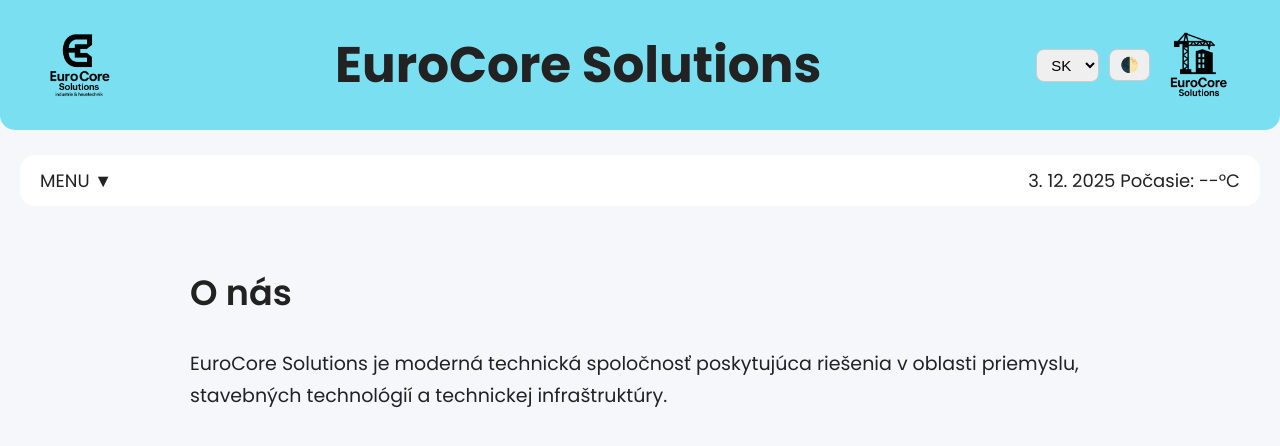
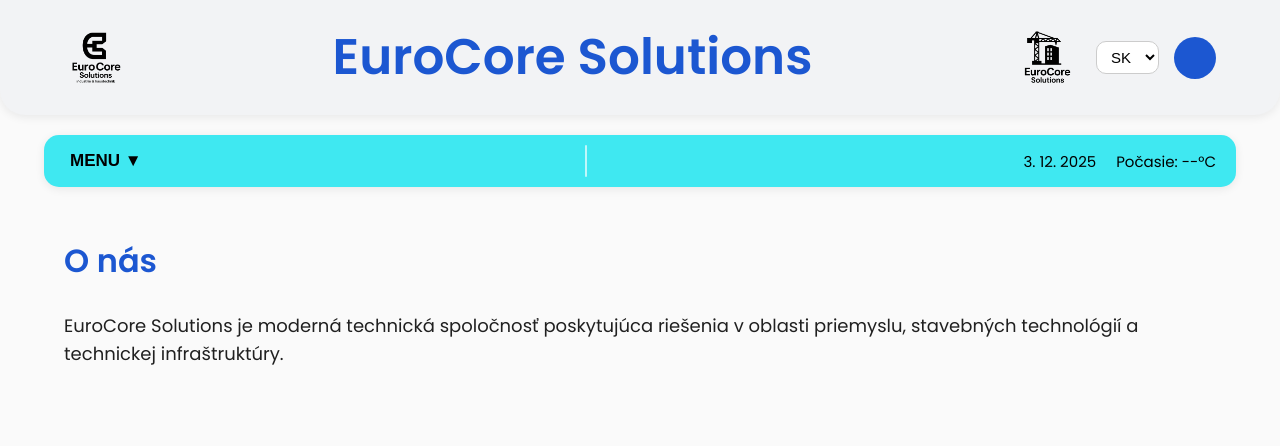
Before and after one commit to durciik/eurocore-website, a plain HTML site: page index.html in a window 1280 px wide. Drawn offline with Linux system fonts and the light colour scheme.

Commit message:
reset index

```diff
--- a/index.html
+++ b/index.html
@@ -1,137 +1,220 @@
 <!DOCTYPE html>
 <html lang="sk">
 <head>
-    <meta charset="UTF-8">
-    <meta name="viewport" content="width=device-width, initial-scale=1.0">
+    <meta charset="UTF-8" />
+    <meta name="viewport" content="width=device-width, initial-scale=1.0" />
     <title>EuroCore Solutions</title>
 
-    <!-- Poppins font -->
-    <link href="https://fonts.googleapis.com/css2?family=Poppins:wght@300;400;600;700&display=swap" rel="stylesheet">
+    <!-- FONTS -->
+    <link href="https://fonts.googleapis.com/css2?family=Poppins:wght@300;400;600&display=swap" rel="stylesheet" />
 
     <style>
         :root {
-            --sky-blue-light: #7BDFF2;
-            --sky-blue-dark: #009FFD;
-            --bg: #F5F7FA;
-            --text: #222;
-            --card: white;
-        }
+            --light-bg: #F2F3F5;
+            --dark-bg: #1E1F22;
 
-        :root.dark {
-            --bg: #0F0F0F;
-            --text: #F0F0F0;
-            --card: #1A1A1A;
+            --primary-light: #3FE8F1;
+            --primary-dark: #1C57D1;
+
+            --text-light: #202020;
+            --text-dark: #EDEDED;
         }
 
         body {
             margin: 0;
-            padding: 0;
-            font-family: 'Poppins', sans-serif;
-            background: var(--bg);
-            color: var(--text);
+            font-family: "Poppins", sans-serif;
+            background: #fafafa;
+            color: var(--text-light);
+            transition: 0.25s;
         }
 
-        /* HLAVIČKA */
-        header {
-            background: var(--sky-blue-light);
-            padding: 25px 40px;
-            display: flex;
-            justify-content: space-between;
-            align-items: center;
-            border-radius: 0 0 15px 15px;
+        body.dark {
+            background: #121212;
+            color: var(--text-dark);
         }
 
-        header h1 {
+        /* ------------ HEADER ------------- */
+        .main-header {
+            background: var(--light-bg);
+            padding: 20px 0;
+            border-radius: 0 0 25px 25px;
+            margin-bottom: 20px;
+            box-shadow: 0 2px 10px rgba(0,0,0,0.08);
+        }
+
+        body.dark .main-header {
+            background: var(--dark-bg);
+        }
+
+        .header-inner {
+            width: 90%;
+            margin: auto;
+            display: flex;
+            align-items: center;
+            justify-content: space-between;
+        }
+
+        .logo-left,
+        .logo-right {
+            height: 65px;
+            user-select: none;
+        }
+
+        .site-title {
             font-size: 50px;
-            font-weight: 700;
+            font-weight: 600;
+            color: var(--primary-dark);
+            flex: 1;
+            text-align: center;
             margin: 0;
         }
 
-        .logo {
-            height: 80px;
+        body.dark .site-title {
+            color: var(--primary-light);
         }
 
-        .right-tools {
+        .header-right {
             display: flex;
             align-items: center;
-            gap: 10px;
+            gap: 15px;
         }
 
-        select, .theme-toggle {
+        .lang-switch {
             padding: 6px 10px;
-            border-radius: 8px;
+            border-radius: 10px;
             border: 1px solid #ccc;
             font-size: 15px;
+            background: white;
+        }
+
+        body.dark .lang-switch {
+            background: #2a2a2a;
+            border: 1px solid #444;
+            color: #fff;
         }
 
         .theme-toggle {
+            width: 42px;
+            height: 42px;
+            border-radius: 50%;
+            border: none;
+            background: var(--primary-dark);
             cursor: pointer;
+            transition: 0.25s;
         }
 
-        /* MENU PANEL */
-        .panel {
-            margin: 25px 20px;
-            padding: 12px 20px;
-            background: var(--card);
-            border-radius: 15px;
-            display: flex;
-            justify-content: space-between;
-            font-size: 18px;
+        body.dark .theme-toggle {
+            background: var(--primary-light);
         }
 
-        /* O NÁS SEKCIA */
-        section {
-            max-width: 900px;
-            margin: 60px auto;
-            padding: 0 20px;
+        /* ------------ MAIN NAV BAR ------------- */
+        .main-bar {
+            width: 90%;
+            margin: auto;
+            background: var(--primary-light);
+            border-radius: 15px;
+            padding: 10px 20px;
+            display: flex;
+            align-items: center;
+            justify-content: space-between;
+            font-weight: 500;
+            box-shadow: 0 2px 10px rgba(0,0,0,0.08);
+            color: #000; /* LIGHT THEME TEXT BLACK */
         }
 
-        section h2 {
-            font-size: 35px;
-            font-weight: 600;
+        body.dark .main-bar {
+            background: var(--primary-dark);
+            color: #fff; /* DARK THEME TEXT WHITE */
         }
 
-        section p {
-            font-size: 19px;
-            line-height: 1.7;
-            margin-top: 10px;
+        .menu-btn {
+            background: transparent;
+            border: none;
+            font-size: 17px;
+            cursor: pointer;
+            font-weight: 600;
+            color: inherit;
+        }
+
+        .bar-divider {
+            width: 2px;
+            height: 32px;
+            background: #ffffffaa;
+            border-radius: 5px;
+            margin: 0 20px;
+        }
+
+        body.dark .bar-divider {
+            background: #ffffff55;
+        }
+
+        .bar-right {
+            display: flex;
+            gap: 20px;
+            font-size: 15px;
+            color: inherit;
+        }
+
+        /* CONTENT */
+        .content {
+            width: 90%;
+            margin: 50px auto;
+        }
+
+        h2 {
+            font-size: 32px;
+            color: var(--primary-dark);
+        }
+
+        body.dark h2 {
+            color: var(--primary-light);
+        }
+
+        p {
+            font-size: 18px;
+            line-height: 1.6;
         }
     </style>
 </head>
+
 <body>
 
-    <!-- HLAVIČKA -->
-    <header>
-        <img id="logoLeft" class="logo" src="logo-e.png" alt="Logo E">
+    <!-- HEADER -->
+    <header class="main-header">
+        <div class="header-inner">
+            <img id="logoLeft" src="logo-e.png" class="logo-left" alt="Logo E">
 
-        <h1>EuroCore Solutions</h1>
+            <h1 class="site-title">EuroCore Solutions</h1>
 
-        <div class="right-tools">
-            <select id="lang">
+            <div class="header-right">
+                <img id="logoRight" src="logo-crane.png" class="logo-right" alt="Logo Crane">
+
+                <select class="lang-switch">
                     <option>SK</option>
                     <option>CZ</option>
                     <option>DE</option>
                     <option>EN</option>
                 </select>
 
-            <button id="themeToggle" class="theme-toggle">🌓</button>
-
-            <img id="logoRight" class="logo" src="logo-crane.png" alt="Logo Crane">
+                <button class="theme-toggle" onclick="toggleTheme()"></button>
+            </div>
         </div>
     </header>
 
-    <!-- PANEL S MENU, DÁTUMOM A POČASÍM -->
-    <div class="panel">
-        <div>MENU ▼</div>
+    <!-- NAV BAR -->
+    <nav class="main-bar">
+        <button class="menu-btn">MENU ▼</button>
 
-        <div>
-            <span id="dateBox"></span>
-            <span id="weatherBox">Počasie: --°C</span>
+        <div class="bar-divider"></div>
+
+        <div class="bar-right">
+            <span id="current-date"></span>
+            <span>Počasie: --°C</span>
         </div>
-    </div>
+    </nav>
 
-    <!-- O NÁS -->
-    <section>
+    <!-- CONTENT -->
+    <section class="content">
         <h2>O nás</h2>
         <p>
             EuroCore Solutions je moderná technická spoločnosť poskytujúca riešenia v oblasti priemyslu,
@@ -139,25 +222,21 @@
         </p>
     </section>
 
+    <!-- JS -->
     <script>
-/* === DÁTUM === */
-document.getElementById("dateBox").textContent =
+        // Date
+        document.getElementById("current-date").textContent =
             new Date().toLocaleDateString("sk-SK");
 
-/* === TÉMA + LOGÁ === */
-const toggle = document.getElementById("themeToggle");
-const root = document.documentElement;
+        // THEME + LOGO SWITCH
+        function toggleTheme() {
+            document.body.classList.toggle("dark");
 
-toggle.addEventListener("click", () => {
-    root.classList.toggle("dark");
+            const isDark = document.body.classList.contains("dark");
 
-    const dark = root.classList.contains("dark");
-
-    document.getElementById("logoLeft").src = dark ? "logo-e1.png" : "logo-e.png";
-    document.getElementById("logoRight").src = dark ? "logo-crane1.png" : "logo-crane.png";
-});
-
-/* === POČASIE – neskôr doplníme API === */
+            document.getElementById("logoLeft").src = isDark ? "logo-e1.png" : "logo-e.png";
+            document.getElementById("logoRight").src = isDark ? "logo-crane1.png" : "logo-crane.png";
+        }
     </script>
 
 </body>
```
Lines whose indentation alone changed are shown as unchanged.
